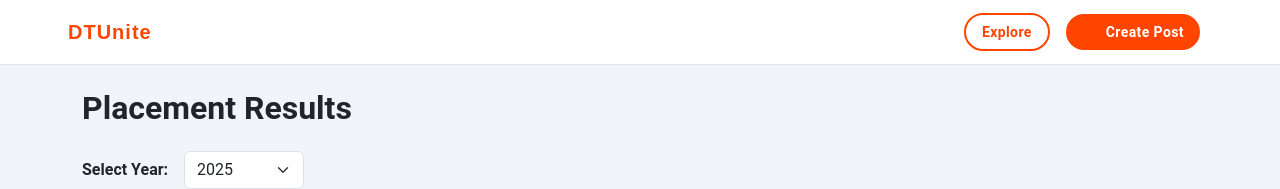
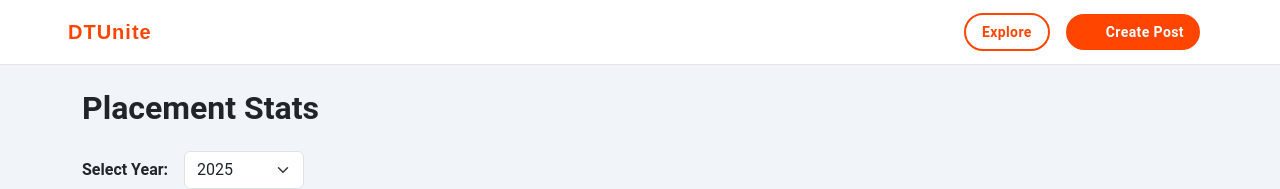
Before and after one commit to utkarshX-dev/DTUnite, a React (Vite) app in the folder frontend/: page /placement-stats in a window 1280 px wide. Shown: the top 189 px of the page. Built offline with nearby package versions, Linux system fonts and the light colour scheme; some icons are missing.

Commit message:
Initial commit

```diff
--- a/frontend/src/components/placements/placements.jsx
+++ b/frontend/src/components/placements/placements.jsx
@@ -55,7 +55,7 @@ export default function PlacementsPage() {
 
   return (
     <div className="container py-4">
-      <h2 className="mb-4 fw-bold">Placement Results</h2>
+      <h2 className="mb-4 fw-bold">Placement Stats</h2>
       <div className="mb-3 d-flex gap-3 align-items-center">
         <label className="fw-bold">Select Year:</label>
         <select
```
